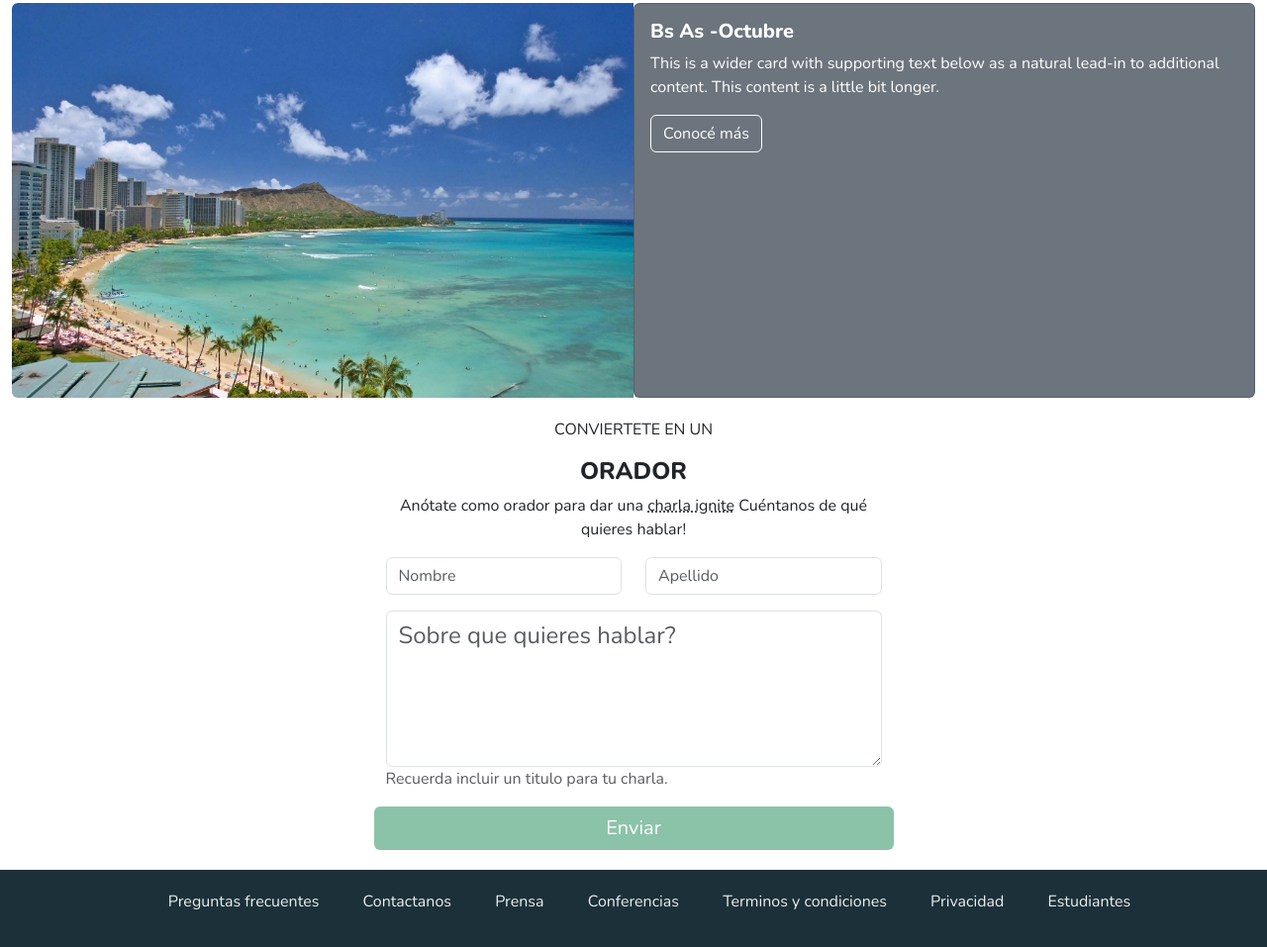
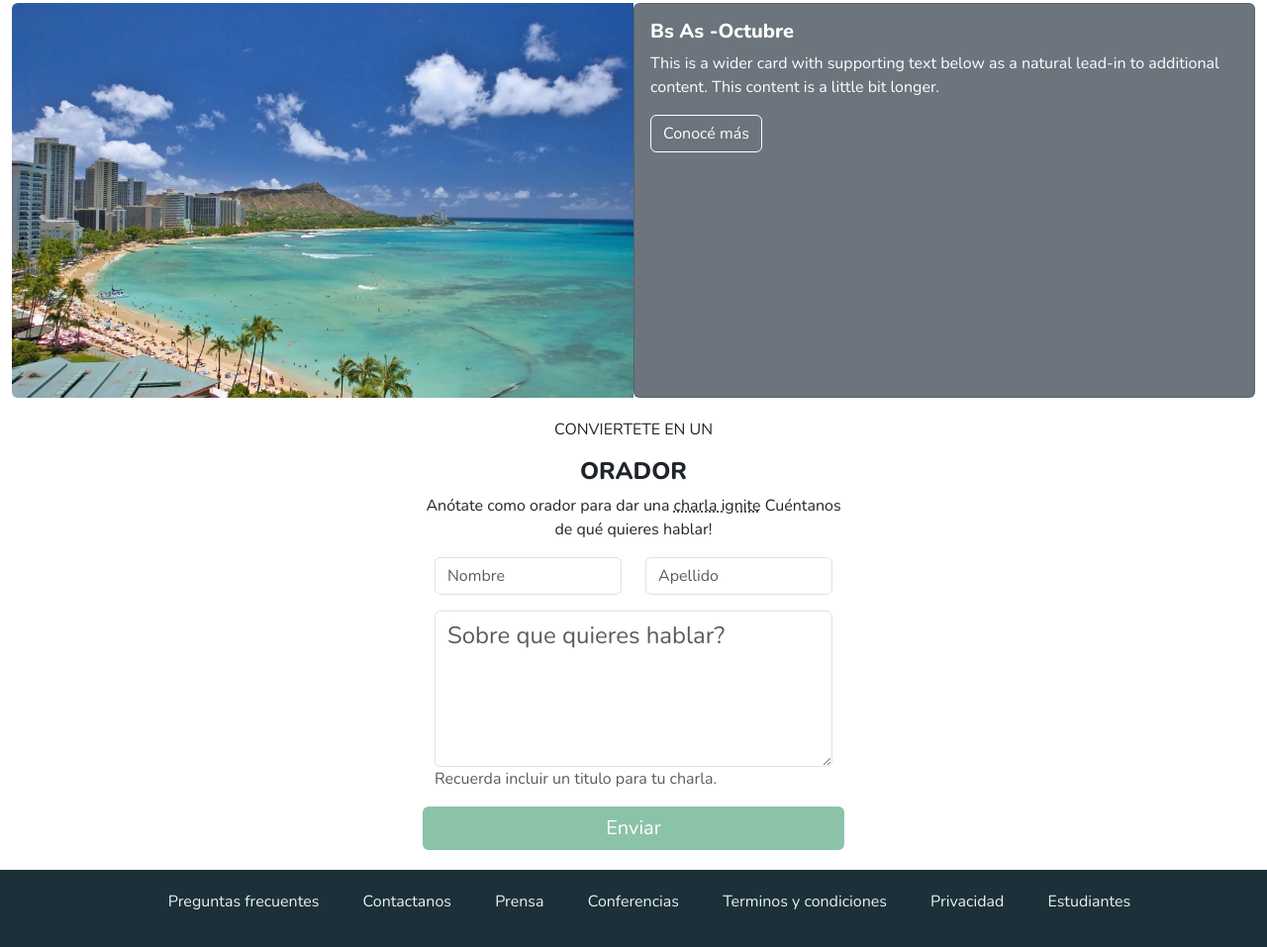
Before and after one commit to mhfuentes/tpintfront, a plain HTML site: page index.html in a window 1280 px wide. Shown: the part 1709-2666 px from the top of the page at 99% size. Drawn offline with nearby package versions, Linux system fonts and the light colour scheme.

Commit message:
Se cambia width de abc

```diff
--- a/estilizado.css
+++ b/estilizado.css
@@ -49,7 +49,7 @@
 
 .abc{
     padding-top: 20px;
-    width: 549px;
+    width: 450px;
 }
 
 /* a  ticket.html */
```
